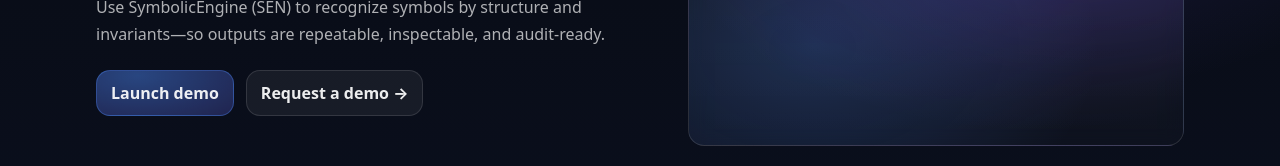
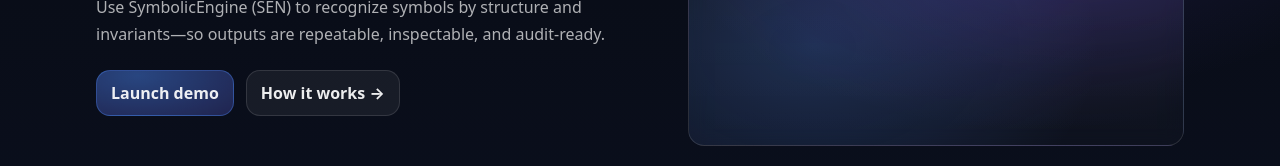
Before and after one commit to f22fighterpilot1/sen-website, a React (Vite) app: page /secondHome in a window 1280 px wide. Shown: the part 401-567 px from the top of the page. Built offline with nearby package versions, Linux system fonts and the light colour scheme.

Commit message:
how it works button

```diff
--- a/src/pages/SecondHome.tsx
+++ b/src/pages/SecondHome.tsx
@@ -26,7 +26,7 @@ export default function SecondHome() {
                 Launch demo
               </NavLink>
               <NavLink to="/how-it-works" className="btn">
-                Request a demo →
+                How it works →
               </NavLink>
             </div>
           </div>
```
